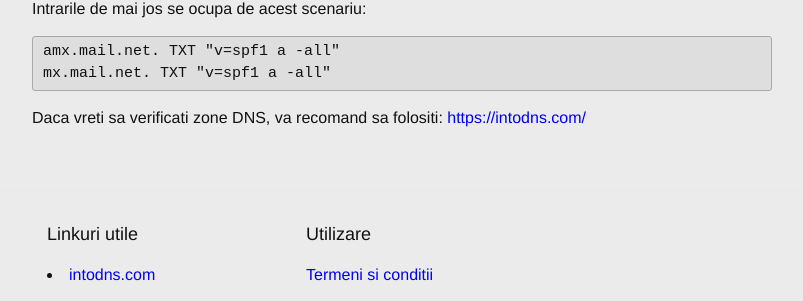
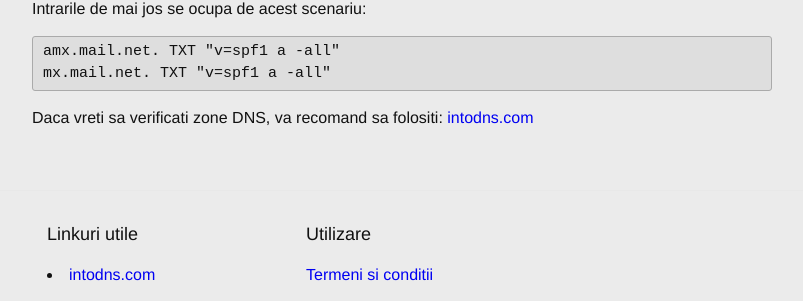
Before and after one commit to linuxtm/linuxtm.github.io, a Jekyll site: the page built from intrarile-dns-explicate-cu-exemple/index.md, in a window 1280 px wide and 900 px high, scrolled down 6345 px. Shown: the part 568-869 px from the top of the window, without its empty margins (238-1041 px from the left). Built offline with Jekyll 4.4.1, drawn with Linux system fonts in a browser that asks for light colours; some of the changed lines change nothing that is shown.

Commit message:
Update index.md

```diff
--- a/intrarile-dns-explicate-cu-exemple/index.md
+++ b/intrarile-dns-explicate-cu-exemple/index.md
@@ -213,4 +213,4 @@ Fiecare server de mail ar trebui sa aiba si un SPF record configurat. Atunci can
 <pre>amx.mail.net. TXT "v=spf1 a -all"
 mx.mail.net. TXT "v=spf1 a -all"
 </pre>
-Daca vreti sa verificati zone DNS, va recomand sa folositi:<a title="intodns.com" href="https://intodns.com/" target="_blank"> https://intodns.com/</a>
+Daca vreti sa verificati zone DNS, va recomand sa folositi:<a title="https://intodns.com" href="https://intodns.com/" target="_blank"> intodns.com</a>
```
